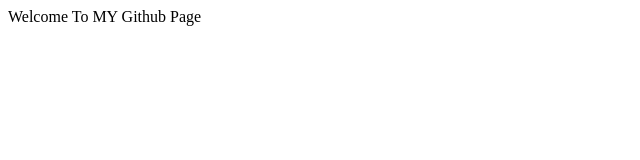
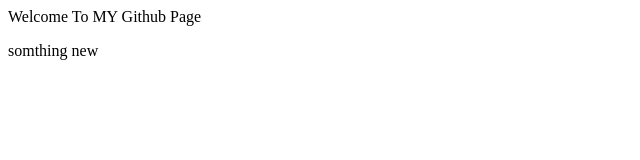
Before and after one commit to Jakob-G/CIT2017LAB2B, a plain HTML site: page index.html in a window 1280 px wide. Shown: the full height of the page, 0-640 px from the left. Drawn offline with Linux system fonts and the light colour scheme.

Commit message:
added somthin new

```diff
--- a/index.html
+++ b/index.html
@@ -6,5 +6,6 @@
 	</head>
 	<body>
 		Welcome To MY Github Page
+		<p> somthing new</p>
 	</body>
 </html>
```
